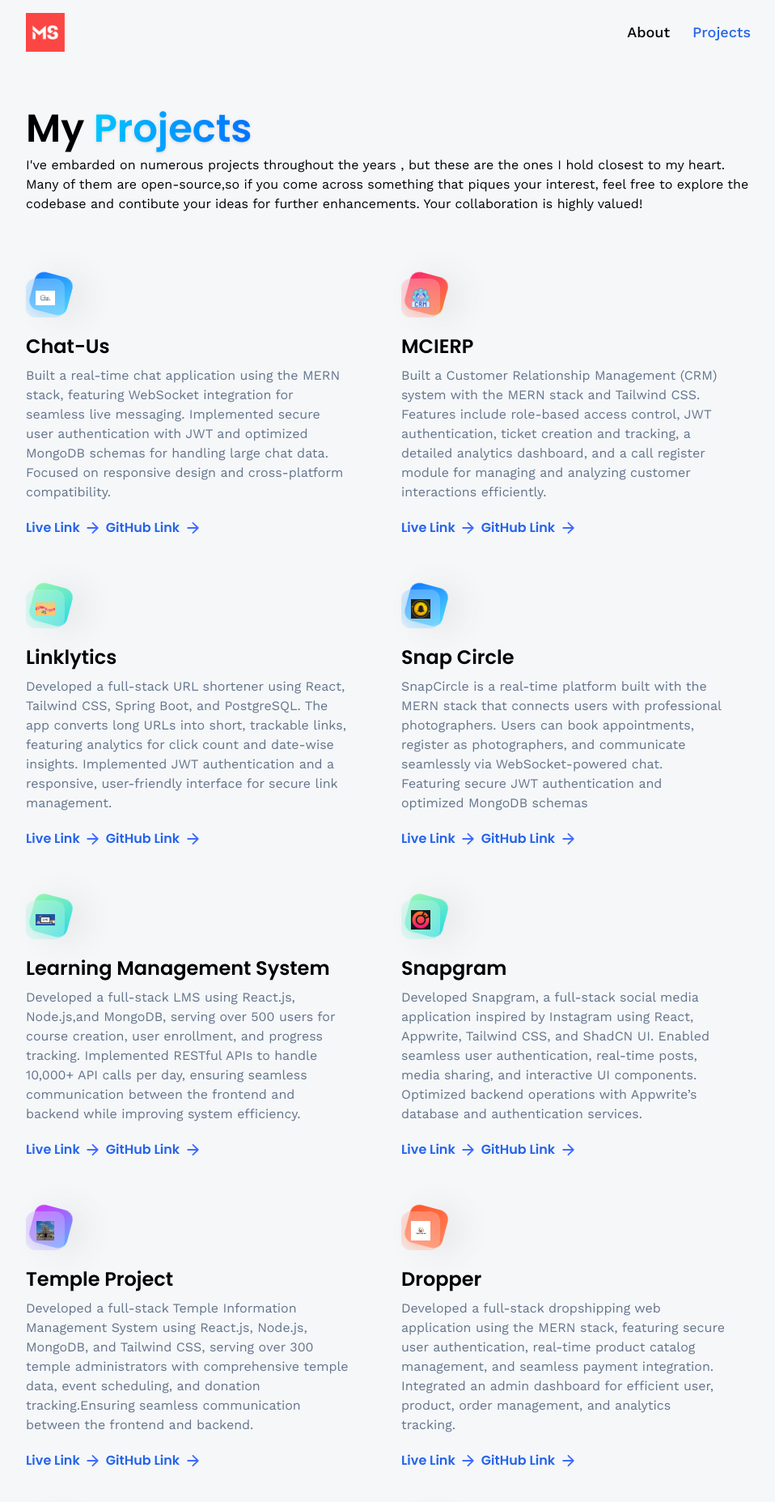
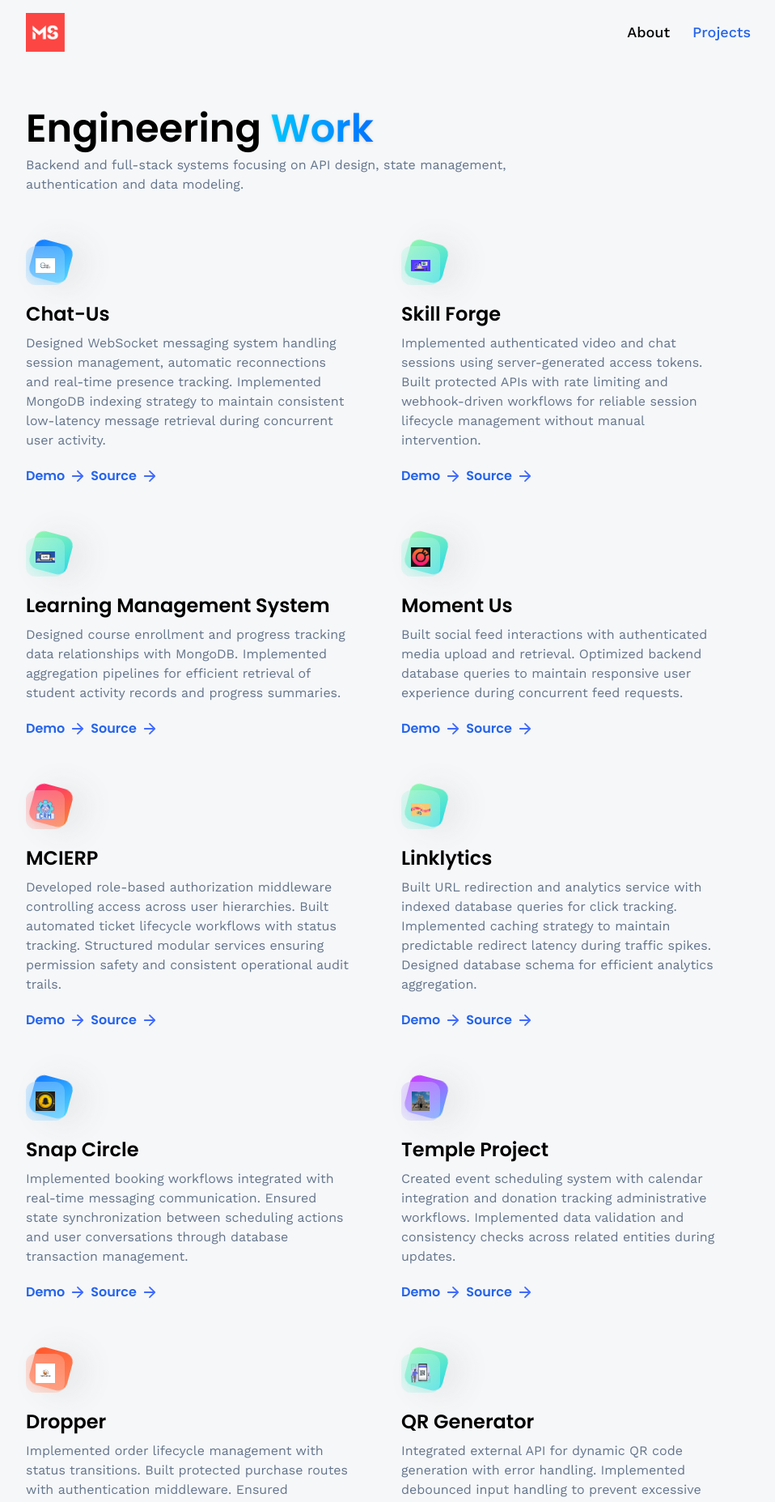
Before and after one commit to mohammedsuhail364/Portfolio_3d, a React (Vite) app: page /projects in a window 1280 px wide. Shown: the top 1855 px of the page at 81% size, without its empty margins (160-1118 px from the left). Built offline with nearby package versions, Linux system fonts and the light colour scheme; no server answers.

Commit message:
some updates are added

```diff
--- a/src/assets/images/index.js
+++ b/src/assets/images/index.js
@@ -14,6 +14,7 @@ import deluge from './deluge_app_logo_NOds.png';
 import zoho from './zoho.webp';
 import urlShortener from './url_shortener.jpeg'
 import crm from './crm.png'
+import skillForge from './skillForge.png';
 
 export {
     logo,
@@ -31,5 +32,6 @@ export {
     deluge,
     zoho,
     urlShortener,
-    crm
+    crm,
+    skillForge
   };
--- a/src/components/Footer.jsx
+++ b/src/components/Footer.jsx
@@ -7,7 +7,7 @@ const Footer = () => {
         <div className="footer-container ">
 
             <p>
-                &copy; 2024 <strong> Suhail </strong>, All right reserved.
+                &copy; 2026 <strong> Suhail </strong>, All right reserved.
             </p>
         </div>
         <div className=" flex gap-3 justify-center items-center">
--- a/src/constants/index.js
+++ b/src/constants/index.js
@@ -13,6 +13,7 @@ import {
   deluge,
   crm,
   urlShortener,
+  skillForge,
 } from "../assets/images";
 import {
   css,
@@ -34,7 +35,6 @@ import {
   postman,
   java,
   resume,
-
 } from "../assets/icons";
 
 export const skills = [
@@ -140,57 +140,58 @@ export const experiences = [
     iconBg: "#b7e4c7",
     date: "May 2025 - Present",
     points: [
-      "Built advanced custom functions, client scripts, and widgets in Zoho CRM Plus to automate workflows across Leads, Deals, Contacts, and other key modules.",
-      "Developed scalable internal tools and REST APIs to streamline data flow between modules like Products and Accounts for seamless integration.",
-      "Worked with cross-functional teams to deliver analytics dashboards that helped track KPIs, performance metrics, and business goals.",
-      "Created COQL-based reports for efficient data querying and insights , enabling faster, data-driven decision-making across departments.",
+      "Designed and implemented automation workflows in Zoho CRM Plus using custom functions, client scripts, and widgets across Leads, Deals, and Contacts modules, reducing repetitive manual operations.",
+      "Built internal REST APIs to standardize data exchange between Accounts, Products, and related modules, improving consistency and reducing data mismatches.",
+      "Developed analytics dashboards and COQL-based reporting pipelines to track business KPIs and operational metrics for internal teams.",
+      "Collaborated with product stakeholders to debug production issues, analyze root causes, and deploy reliable fixes without disrupting existing workflows.",
     ],
   },
   {
     title: "Full Stack Developer",
-    companyName: "Personal",
+    companyName: "Personal Project — Real-Time Chat System",
     icon: chatApp,
     iconBg: "#b7e4c7",
     date: "July 2024 - August 2024",
     points: [
-      "Developed a real-time chat application using the MERN stack (MongoDB, Express.js, React.js, Node.js)",
-      "Implemented Web Socket for live messaging, ensuring seamless communication between users",
-      "Integrated user authentication and authorization with JWT, enhancing security",
-      "Designed and optimized MongoDB schemas to handle large volumes of chat data efficiently. Emphasized responsive design and cross-platform compatibility",
+      "Built a real-time messaging platform using Node.js, Express, React, and MongoDB supporting concurrent users with WebSocket-based communication.",
+      "Implemented JWT authentication and session handling to secure user communication and prevent unauthorized access.",
+      "Designed database schemas and indexing strategies to optimize message retrieval latency and handle high write frequency.",
+      "Handled connection lifecycle events (join/leave/reconnect) to maintain reliable message delivery and user presence state.",
     ],
   },
   {
     title: "Full Stack Developer",
-    companyName: "Personal",
+    companyName: "Personal Project — Learning Management System",
     icon: lms,
     iconBg: "#accba3",
     date: "May 2024 - June 2024",
     points: [
-      "Leveraging TailwindCSS and Shadcn UI, the LMS delivers a sleek, customizable, and responsive design for seamless cross-device experiences.",
-      "Built with MongoDB, Express.js, React.js, and Node.js, the LMS ensures efficient user authentication, course management, and scalable data handling.",
-      "The LMS supports course creation, student enrollment, progress tracking, and assessments, with React.js enabling interactivity and APIs ensuring smooth server-client communication.",
-      "TailwindCSS and Shadcn UI streamline styling with reusable components, reducing boilerplate and enhancing maintainability.",
+      "Developed a full-stack LMS supporting course creation, enrollment, and progress tracking with RESTful APIs and role-based authorization.",
+      "Designed modular backend services to manage users, courses, and assessments while ensuring data consistency across operations.",
+      "Optimized frontend performance using reusable UI components and minimized redundant API calls through efficient state handling.",
+      "Implemented scalable schema design for managing course content and user progress records.",
     ],
   },
   {
     title: "Full Stack Developer",
-    companyName: "Personal",
+    companyName: "Personal Project — E-commerce Platform",
     icon: dropper,
     iconBg: "#accbe1",
     date: "April 2024 - May 2024",
     points: [
-      "Developed a comprehensive drop shipping web application using the MERN stack, which includes React for a dynamic frontend",
-      "Redox for state management, Node.js and Express.js for the backend, and MongoDB for data storage",
-      "The application features secure user authentication, real-time product catalog management and seamless payment gateway integration",
-      "It also includes an admin dashboard for managing users, products, orders, and analytics",
+      "Built an end-to-end e-commerce platform with product catalog, order management, and admin controls using MERN architecture.",
+      "Implemented secure authentication, authorization, and protected routes for users and administrators.",
+      "Integrated payment processing workflow and ensured transactional consistency between order creation and payment confirmation.",
+      "Designed APIs for inventory and order lifecycle management to handle concurrent updates safely.",
     ],
   },
 ];
+
 export const socialLinks = [
   {
     name: "Resume",
     iconUrl: resume,
-    link: "https://drive.google.com/file/d/1O2_-NLdXvlYuAB8AM4H-Gy6xNE4QyJK8/view?usp=drive_link",
+    link: "https://drive.google.com/file/d/16ql4QRdW_YrXqWF47IGJwnLNJBkRlUYS/view?usp=drive_link",
   },
   {
     name: "GitHub",
@@ -212,8 +213,35 @@ export const projects = [
     githubUrl: "https://github.com/mohammedsuhail364/Chat_App",
     name: "Chat-Us",
     description:
-      "Built a real-time chat application using the MERN stack, featuring WebSocket integration for seamless live messaging. Implemented secure user authentication with JWT and optimized MongoDB schemas for handling large chat data. Focused on responsive design and cross-platform compatibility.",
+      "Designed WebSocket messaging system handling session management, automatic reconnections and real-time presence tracking. Implemented MongoDB indexing strategy to maintain consistent low-latency message retrieval during concurrent user activity.",
     link: "https://chat-app-c0br.onrender.com",
+  },
+  {
+    iconUrl: skillForge,
+    theme: "btn-back-green",
+    githubUrl: "https://github.com/mohammedsuhail364/SkillForge",
+    name: "Skill Forge",
+    description:
+      "Implemented authenticated video and chat sessions using server-generated access tokens. Built protected APIs with rate limiting and webhook-driven workflows for reliable session lifecycle management without manual intervention.",
+    link: "https://skillforge-yfvi.onrender.com/",
+  },
+  {
+    iconUrl: lms,
+    theme: "btn-back-green",
+    githubUrl: "https://github.com/mohammedsuhail364/LMS",
+    name: "Learning Management System",
+    description:
+      "Designed course enrollment and progress tracking data relationships with MongoDB. Implemented aggregation pipelines for efficient retrieval of student activity records and progress summaries.",
+    link: "https://lms-omega-rosy.vercel.app/",
+  },
+  {
+    iconUrl: snapgram,
+    theme: "btn-back-green",
+    githubUrl: "https://github.com/mohammedsuhail364/snapgram",
+    name: "Moment Us",
+    description:
+      "Built social feed interactions with authenticated media upload and retrieval. Optimized backend database queries to maintain responsive user experience during concurrent feed requests.",
+    link: "https://momentus.onrender.com/",
   },
   {
     iconUrl: crm,
@@ -221,7 +249,7 @@ export const projects = [
     githubUrl: "https://github.com/mohammedsuhail364/mcierp",
     name: "MCIERP",
     description:
-      "Built a Customer Relationship Management (CRM) system with the MERN stack and Tailwind CSS. Features include role-based access control, JWT authentication, ticket creation and tracking, a detailed analytics dashboard, and a call register module for managing and analyzing customer interactions efficiently.",
+      "Developed role-based authorization middleware controlling access across user hierarchies. Built automated ticket lifecycle workflows with status tracking. Structured modular services ensuring permission safety and consistent operational audit trails.",
     link: "https://mcierp.vercel.app/",
   },
   {
@@ -230,54 +258,35 @@ export const projects = [
     githubUrl: "https://github.com/mohammedsuhail364/url_shortener",
     name: "Linklytics",
     description:
-      "Developed a full-stack URL shortener using React, Tailwind CSS, Spring Boot, and PostgreSQL. The app converts long URLs into short, trackable links, featuring analytics for click count and date-wise insights. Implemented JWT authentication and a responsive, user-friendly interface for secure link management.",
+      "Built URL redirection and analytics service with indexed database queries for click tracking. Implemented caching strategy to maintain predictable redirect latency during traffic spikes. Designed database schema for efficient analytics aggregation.",
     link: "https://url-shortener-nine-beige.vercel.app/",
   },
-
   {
     iconUrl: snapcircle,
     theme: "btn-back-blue",
     githubUrl: "https://github.com/mohammedsuhail364/Snap_Circle",
     name: "Snap Circle",
     description:
-      "SnapCircle is a real-time platform built with the MERN stack that connects users with professional photographers. Users can book appointments, register as photographers, and communicate seamlessly via WebSocket-powered chat. Featuring secure JWT authentication and optimized MongoDB schemas",
+      "Implemented booking workflows integrated with real-time messaging communication. Ensured state synchronization between scheduling actions and user conversations through database transaction management.",
     link: "https://snap-circle.vercel.app/",
   },
-  {
-    iconUrl: lms,
-    theme: "btn-back-green",
-    githubUrl: "https://github.com/mohammedsuhail364/LMS",
-    name: "Learning Management System",
-    description:
-      "Developed a full-stack LMS using React.js, Node.js,and MongoDB, serving over 500 users for course creation, user enrollment, and progress tracking. Implemented RESTful APIs to handle 10,000+ API calls per day, ensuring seamless communication between the frontend and backend while improving system efficiency.",
-    link: " https://lms-omega-rosy.vercel.app/",
-  },
-  {
-    iconUrl: snapgram,
-    theme: "btn-back-green",
-    githubUrl: "https://github.com/mohammedsuhail364/snapgram",
-    name: "Snapgram",
-    description:
-      "Developed Snapgram, a full-stack social media application inspired by Instagram using React, Appwrite, Tailwind CSS, and ShadCN UI. Enabled seamless user authentication, real-time posts, media sharing, and interactive UI components. Optimized backend operations with Appwrite’s database and authentication services.",
-    link: "https://github.com/mohammedsuhail364/snapgram",
-  },
+
   {
     iconUrl: temple,
     theme: "btn-back-pink",
     githubUrl: "https://github.com/mohammedsuhail364/Temple_Project",
     name: "Temple Project",
     description:
-      "Developed a full-stack Temple Information Management System using React.js, Node.js, MongoDB, and Tailwind CSS, serving over 300 temple administrators with comprehensive temple data, event scheduling, and donation tracking.Ensuring seamless communication between the frontend and backend.",
+      "Created event scheduling system with calendar integration and donation tracking administrative workflows. Implemented data validation and consistency checks across related entities during updates.",
     link: "https://temple-project-nine.vercel.app/",
   },
-
   {
     iconUrl: dropper,
     theme: "btn-back-red",
     githubUrl: "https://github.com/mohammedsuhail364/Dropper",
     name: "Dropper",
     description:
-      "Developed a full-stack dropshipping web application using the MERN stack, featuring secure user authentication, real-time product catalog management, and seamless payment integration. Integrated an admin dashboard for efficient user, product, order management, and analytics tracking.",
+      "Implemented order lifecycle management with status transitions. Built protected purchase routes with authentication middleware. Ensured transactional consistency between payment confirmation and order creation using database operations.",
     link: "https://github.com/mohammedsuhail364/Dropper",
   },
   {
@@ -286,7 +295,7 @@ export const projects = [
     githubUrl: "https://github.com/mohammedsuhail364/Qr_code_generator",
     name: "QR Generator",
     description:
-      "Developed a QR code generator using React, leveraging a QR code generation API for dynamic code creation. Implemented a user-friendly interface with real-time QR code generation, ensuring smooth and responsive performance.",
+      "Integrated external API for dynamic QR code generation with error handling. Implemented debounced input handling to prevent excessive API calls during continuous user typing.",
     link: "https://mohammedsuhail364.github.io/Qr_code_generator/",
   },
   {
@@ -295,7 +304,7 @@ export const projects = [
     githubUrl: "https://github.com/mohammedsuhail364/weather_project",
     name: "Weather App",
     description:
-      "Created a weather app using React and integrated a weather API for real-time data. The app features a responsive design, providing users with accurate weather forecasts and conditions based on their location or input.",
+      "Fetched external weather data using asynchronous API requests with loading states. Managed UI state updates during data refreshes and implemented error boundaries for API failures.",
     link: "https://mohammedsuhail364.github.io/weather_project/",
   },
   {
@@ -304,7 +313,7 @@ export const projects = [
     githubUrl: "https://github.com/mohammedsuhail364/SnakeGame",
     name: "Snake Game",
     description:
-      "Built a classic Snake game using HTML, CSS, and JavaScript, featuring smooth controls and responsive gameplay. The game offers an intuitive user interface with dynamic movement and real-time score tracking. Optimized for performance across various devices, providing an engaging and nostalgic experience.",
+      "Implemented continuous movement game loop with collision detection logic. Managed game state including score tracking and boundary conditions during dynamic gameplay.",
     link: "https://mohammedsuhail364.github.io/SnakeGame/",
   },
   {
@@ -313,7 +322,7 @@ export const projects = [
     githubUrl: "https://github.com/mohammedsuhail364/MemoreGame",
     name: "Memory Game",
     description:
-      "Developed a memory game using HTML, CSS, and JavaScript, designed to challenge players recall skills. The game features dynamic card flipping, random shuffling, and smooth animations for an engaging user experience. Implemented score tracking and responsive design, ensuring compatibility across devices.",
+      "Built randomized card matching logic with controlled state transitions. Implemented game reset functionality and prevented race conditions during rapid user interactions.",
     link: "https://mohammedsuhail364.github.io/MemoreGame/",
   },
 ];
--- a/src/pages/About.jsx
+++ b/src/pages/About.jsx
@@ -53,9 +53,9 @@ const About = () => {
           <div className="mt-5 text-slate-500 flex flex-col gap-3">
             <p>
               I have a strong foundation in Data Structures and Algorithms, with over{" "}
-              <span className="font-semibold text-black">1000+ problems with a continuous streak of 480+ days</span> solved on LeetCode
+              <span className="font-semibold text-black">1200+ problems with a continuous streak of 480+ days</span> solved on LeetCode
               and a max contest rating of{" "}
-              <span className="font-semibold text-black">1542</span>.
+              <span className="font-semibold text-black">1842</span>.
             </p>
             <p>
               Achieved{" "}
--- a/src/pages/Projects.jsx
+++ b/src/pages/Projects.jsx
@@ -3,30 +3,31 @@ import CTA from "../components/CTA";
 import Footer from "../components/Footer";
 import { projects } from "../constants";
 import { Link } from "react-router-dom";
+
 const Projects = () => {
   return (
     <div>
       <section className="max-container">
+
         <h1 className="head-text">
-          My{" "}
+          Engineering{" "}
           <span className="blue-gradient_text drop-shadow font-semibold">
-            Projects
+            Work
           </span>
         </h1>
-        <p>
-          I{"'"}ve embarded on numerous projects throughout the years , but
-          these are the ones I hold closest to my heart. Many of them are
-          open-source,so if you come across something that piques your interest,
-          feel free to explore the codebase and contibute your ideas for further
-          enhancements. Your collaboration is highly valued!
+
+        <p className="max-w-2xl text-slate-500">
+          Backend and full-stack systems focusing on API design, state
+          management, authentication and data modeling.
         </p>
-        <div className=" flex flex-wrap my-20 gap-16">
-          {projects.map((project, index) => {
-            return (
+
+        <div className="flex flex-wrap my-16 gap-16">
+          {projects.map((project, index) => (
             <div key={index} className="lg:w-[400px] w-full">
+
               <div className="block-container w-12 h-12">
                 <div className={`btn-back rounded-xl ${project.theme}`} />
-                  <div className="btn-front rounded-xl flex justify-center items-center" >
+                <div className="btn-front rounded-xl flex justify-center items-center">
                   <img
                     src={project.iconUrl}
                     alt={project.name}
@@ -34,48 +35,51 @@ const Projects = () => {
                   />
                 </div>
               </div>
-                <div className=" mt-5 flex flex-col">
-                  <h4 className=" text-2xl font-poppins font-semibold">
+
+              <div className="mt-5 flex flex-col">
+                <h4 className="text-2xl font-poppins font-semibold">
                   {project.name}
                 </h4>
-                  <p className=" mt-2 text-slate-500 ">
-                    {project.description}{" "}
+
+                <p className="mt-2 text-slate-500">
+                  {project.description}
                 </p>
-                  <div className=" mt-5 flex items-center gap-2 font-poppins ">
+
+                <div className="mt-5 flex items-center gap-2 font-poppins">
+
+                  {project.link && (
+                    <>
                       <Link
                         to={project.link}
                         target="_blank"
-                      rel="noopener noreferer"
+                        rel="noopener noreferrer"
                         className="font-semibold text-blue-600"
                       >
-                      Live Link
+                        Demo
                       </Link>
-                    <img
-                      src={arrow}
-                      alt="arrow"
-                      className=" w-4 h-4 object-contain"
-                    />
+                      <img src={arrow} alt="arrow" className="w-4 h-4" />
+                    </>
+                  )}
+
                   <Link
                     to={project.githubUrl}
                     target="_blank"
-                      rel="noopener noreferer"
+                    rel="noopener noreferrer"
                     className="font-semibold text-blue-600"
                   >
-                      GitHub Link
+                    Source
                   </Link>
-                    <img
-                      src={arrow}
-                      alt="arrow"
-                      className=" w-4 h-4 object-contain"
-                    />
+                  <img src={arrow} alt="arrow" className="w-4 h-4" />
+
                 </div>
               </div>
             </div>
-            );
-          })}
+          ))}
         </div>
-        <hr className=" border-slate-200" />
+
+        <hr className="border-slate-200" />
         <CTA />
+
       </section>
       <Footer />
     </div>
```
Also changed, not shown: src/assets/images/skillForge.png (added). Lines whose indentation alone changed are shown as unchanged.
